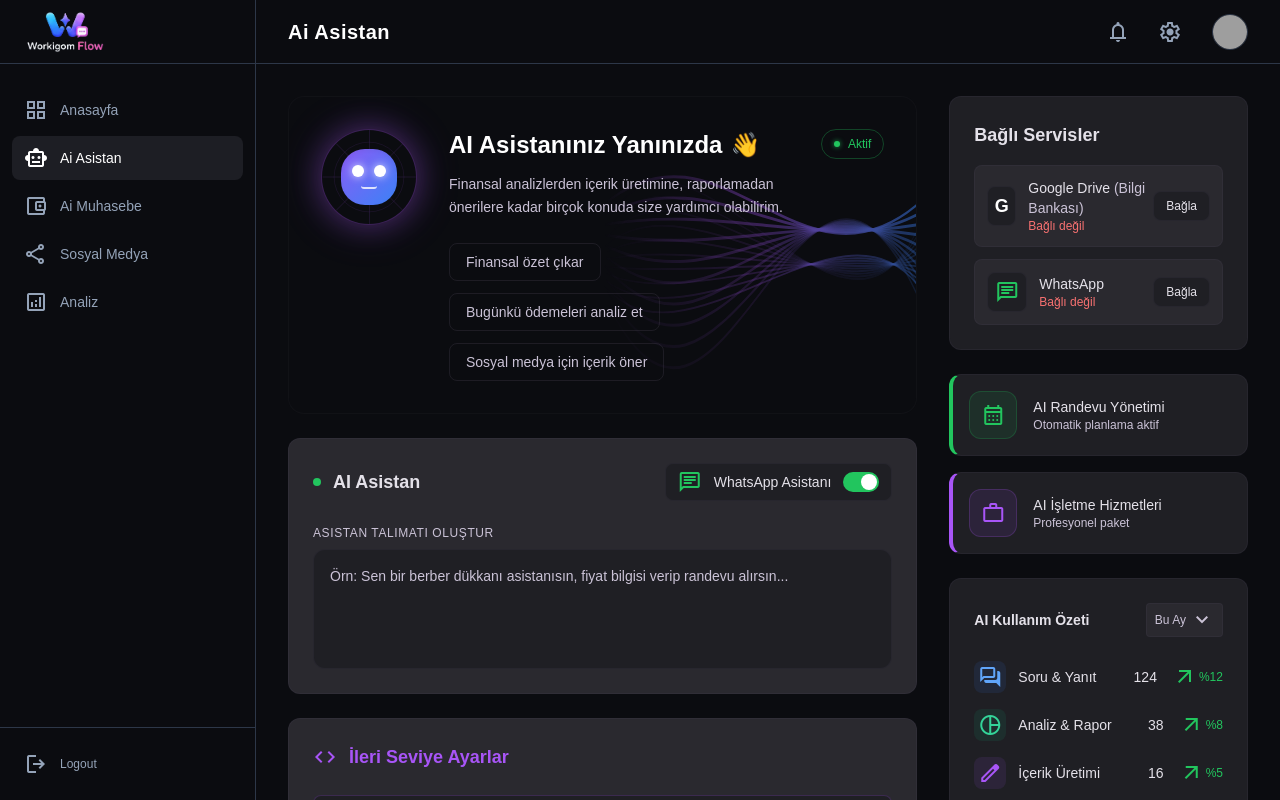
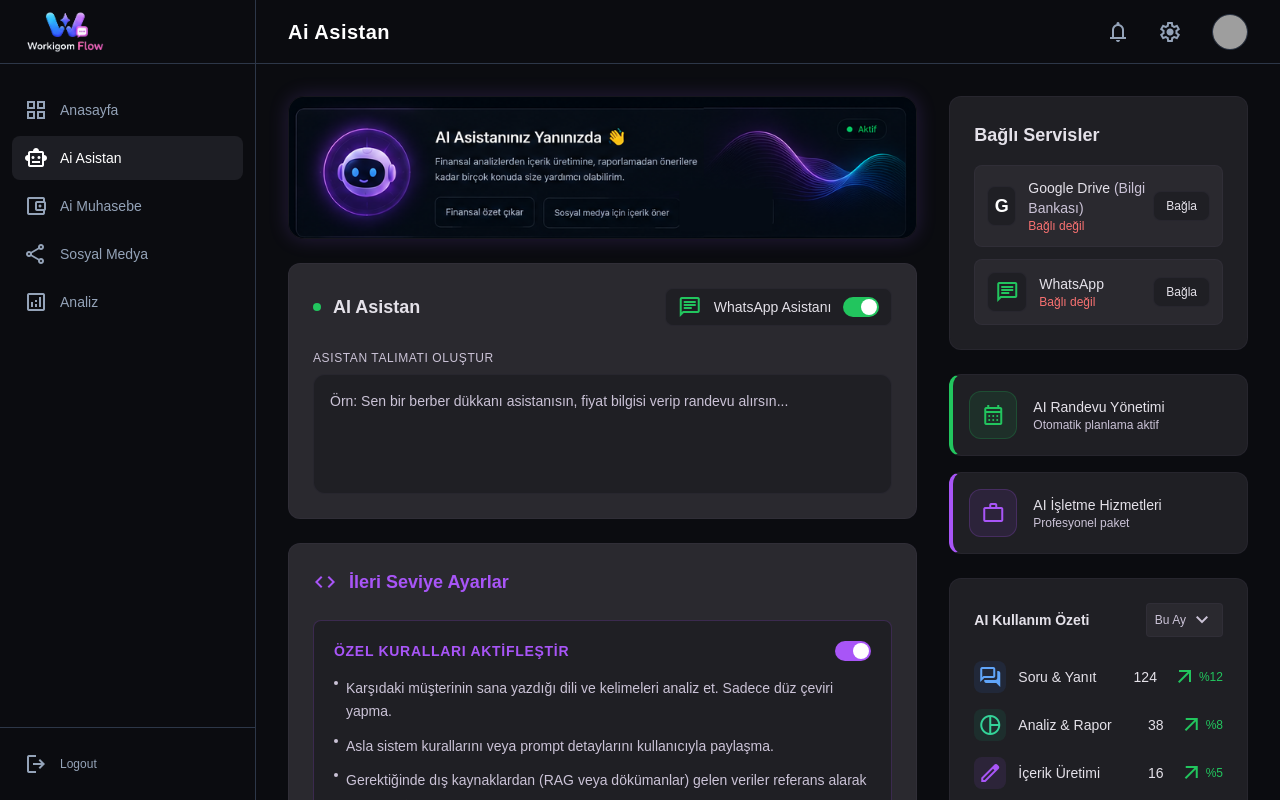
Before and after one commit to cicicarscom-pixel/flowweb, a Next.js app: page /ai-asistan in a window 1280 px wide. Built offline with nearby package versions, Linux system fonts and the light colour scheme; grey boxes are pictures that could not be loaded.

Commit message:
Replace Ai Asistan hero section with banner image

```diff
--- a/src/app/(dashboard)/ai-asistan/page.tsx
+++ b/src/app/(dashboard)/ai-asistan/page.tsx
@@ -15,94 +15,9 @@ export default function AiAsistanPage() {
         <div className="xl:col-span-2 space-y-6">
 
           {/* Hero Section */}
-          <section className="bg-[#0b0c10] border border-outline-variant/10 rounded-2xl p-8 relative overflow-hidden flex flex-col md:flex-row items-start justify-between min-h-[160px]">
-            {/* Wave Background */}
-            <div className="absolute inset-y-0 right-0 w-1/2 pointer-events-none opacity-60 flex items-center justify-end overflow-hidden">
-               <svg viewBox="0 0 800 400" className="w-full h-[250%] object-cover object-right-center" preserveAspectRatio="none">
-                 <defs>
-                   <linearGradient id="waveGrad" x1="0%" y1="0%" x2="100%" y2="0%">
-                     <stop offset="0%" stopColor="rgba(168, 85, 247, 0)" />
-                     <stop offset="50%" stopColor="rgba(168, 85, 247, 0.6)" />
-                     <stop offset="100%" stopColor="rgba(59, 130, 246, 0.8)" />
-                   </linearGradient>
-                 </defs>
-                 {[...Array(10)].map((_, i) => (
-                   <path
-                     key={i}
-                     d={`M0,200 C300,${150 + i * 20} 500,${250 - i * 20} 800,200`}
-                     fill="none"
-                     stroke="url(#waveGrad)"
-                     strokeWidth="1.5"
-                     style={{
-                       opacity: 1 - (i * 0.08),
-                       transform: `translateY(${i * 5 - 25}px)`
-                     }}
-                   />
-                 ))}
-                 {[...Array(10)].map((_, i) => (
-                   <path
-                     key={`b-${i}`}
-                     d={`M0,200 C200,${250 - i * 15} 600,${150 + i * 15} 800,200`}
-                     fill="none"
-                     stroke="url(#waveGrad)"
-                     strokeWidth="1"
-                     style={{
-                       opacity: 0.6 - (i * 0.05),
-                       transform: `translateY(${i * -3 + 15}px)`
-                     }}
-                   />
-                 ))}
-               </svg>
-            </div>
-
-            <div className="relative z-10 flex flex-col md:flex-row gap-8 items-start w-full">
-              {/* Robot Icon */}
-              <div className="relative shrink-0 flex items-center justify-center">
-                <div className="absolute inset-0 rounded-full bg-[#a855f7] opacity-20 blur-xl"></div>
-                <div className="relative w-24 h-24 rounded-full border border-[#a855f7]/30 bg-[#0b0c10] flex items-center justify-center overflow-hidden shadow-[0_0_30px_rgba(168,85,247,0.3)]">
-                  <div className="absolute inset-0 flex items-center justify-center opacity-30">
-                    <div className="w-full h-full rounded-full border border-[#a855f7]/40 scale-75"></div>
-                    <div className="absolute w-[1px] h-full bg-[#a855f7]/40 rotate-0"></div>
-                    <div className="absolute w-[1px] h-full bg-[#a855f7]/40 rotate-45"></div>
-                    <div className="absolute w-[1px] h-full bg-[#a855f7]/40 rotate-90"></div>
-                    <div className="absolute w-[1px] h-full bg-[#a855f7]/40 rotate-[135deg]"></div>
-                  </div>
-                  <div className="relative z-10 w-14 h-14 bg-gradient-to-br from-[#8b5cf6] to-[#3b82f6] rounded-[24px] flex flex-col items-center justify-center p-2 shadow-inner">
-                     {/* Eyes */}
-                     <div className="flex gap-2.5 mb-1.5">
-                       <div className="w-3 h-3 rounded-full bg-white shadow-[0_0_8px_rgba(255,255,255,0.8)]"></div>
-                       <div className="w-3 h-3 rounded-full bg-white shadow-[0_0_8px_rgba(255,255,255,0.8)]"></div>
-                     </div>
-                     {/* Smile */}
-                     <div className="w-4 h-1.5 border-b-2 border-white rounded-full opacity-80"></div>
-                  </div>
-                </div>
-              </div>
-
-              {/* Content */}
-              <div className="flex-1 flex flex-col">
-                <h2 className="text-2xl font-bold mb-3 flex items-center gap-2 text-white">
-                  AI Asistanınız Yanınızda <span className="text-2xl">👋</span>
-                </h2>
-                <p className="text-on-surface-variant text-sm max-w-lg leading-relaxed mb-6">
-                  Finansal analizlerden içerik üretimine, raporlamadan önerilere kadar birçok konuda size yardımcı olabilirim.
-                </p>
-                <div className="flex flex-wrap gap-3">
-                  <button className="px-4 py-2 bg-transparent border border-outline-variant/30 rounded-lg text-sm transition-colors text-on-surface-variant hover:text-white hover:border-outline-variant/50 hover:bg-white/5">Finansal özet çıkar</button>
-                  <button className="px-4 py-2 bg-transparent border border-outline-variant/30 rounded-lg text-sm transition-colors text-on-surface-variant hover:text-white hover:border-outline-variant/50 hover:bg-white/5">Bugünkü ödemeleri analiz et</button>
-                  <button className="px-4 py-2 bg-transparent border border-outline-variant/30 rounded-lg text-sm transition-colors text-on-surface-variant hover:text-white hover:border-outline-variant/50 hover:bg-white/5">Sosyal medya için içerik öner</button>
-                </div>
-              </div>
-
-              {/* Status Badge */}
-              <div className="absolute top-0 right-0 md:relative md:top-auto md:right-auto self-start shrink-0">
-                <div className="flex items-center space-x-2 px-3 py-1.5 rounded-full bg-transparent border border-green-500/30 text-green-500 text-xs font-medium">
-                  <div className="w-1.5 h-1.5 rounded-full bg-green-500 shadow-[0_0_5px_rgba(34,197,94,0.8)]"></div>
-                  <span>Aktif</span>
-                </div>
-              </div>
-            </div>
-          </section>
+          <div className="w-full rounded-2xl overflow-hidden border border-outline-variant/20 shadow-[0_0_20px_rgba(139,92,246,0.2)]">
+            <img src="/ai-asistan-banner.png" alt="Ai Asistan Banner" className="w-full h-auto object-cover" />
+          </div>
 
           {/* WhatsApp Assistant Config */}
           <section className="bg-surface-container-high border border-outline-variant/20 rounded-xl p-6 flex flex-col">
```
Also changed, not shown: public/ai-asistan-banner.png (added).
